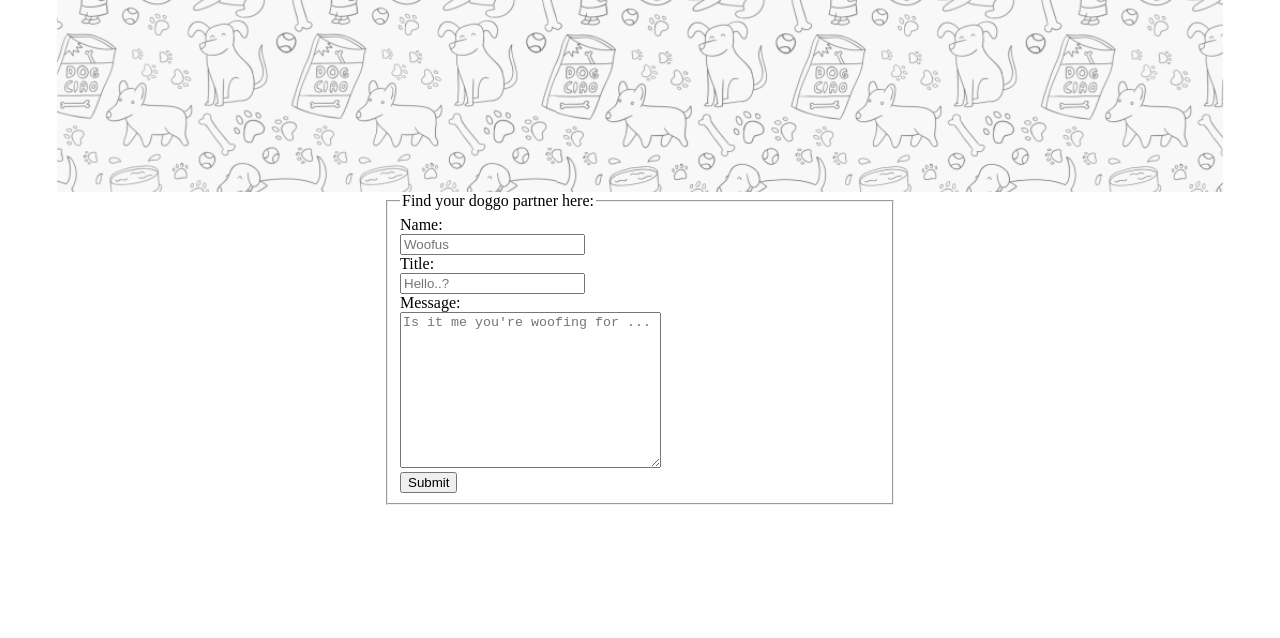
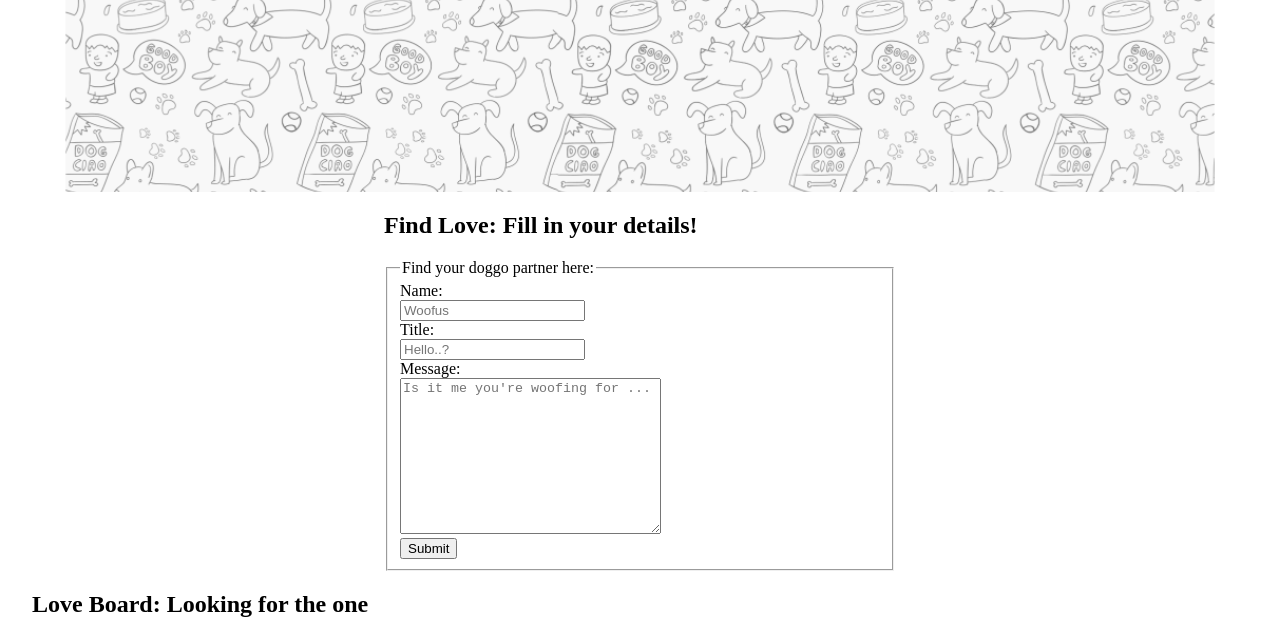
Before and after one commit to fac20/WEEK5-ACDO, a website: page public/index.html in a window 1280 px wide. Shown: the part 272-910 px from the top of the page. Before the commit the page ends 800 px from the top, so only its background shows below. Drawn offline with Linux system fonts and the light colour scheme; files that its build step writes are made by us from their sources; no server answers; files whose address does not match are found by name.

Commit message:
Adds DS.store to .gitignore, adds semantic to html Relates #38 Relates #44 Co-authored-by: My Hoa Tien <myhoatien@gmail.com> Co-authored-by: Aishah <aishah92@gmail.com> Co-authored-by: Jessica <j.r.deacon@hotmail.co.uk>

```diff
--- a/public/index.html
+++ b/public/index.html
@@ -14,6 +14,7 @@
     </header>
     <main>
         <section class="forminput">
+        <h2>Find Love: Fill in your details!</h2>
             <form class="forminput__form" action="/submit" method="POST">
                 <fieldset>
                     <legend>Find your doggo partner here:</legend>
@@ -30,7 +31,7 @@
             </form>
         </section>
         <section class="messages">
-
+        <h2>Love Board: Looking for the one</h2>
         </section>
     </main>
     <template>
```
